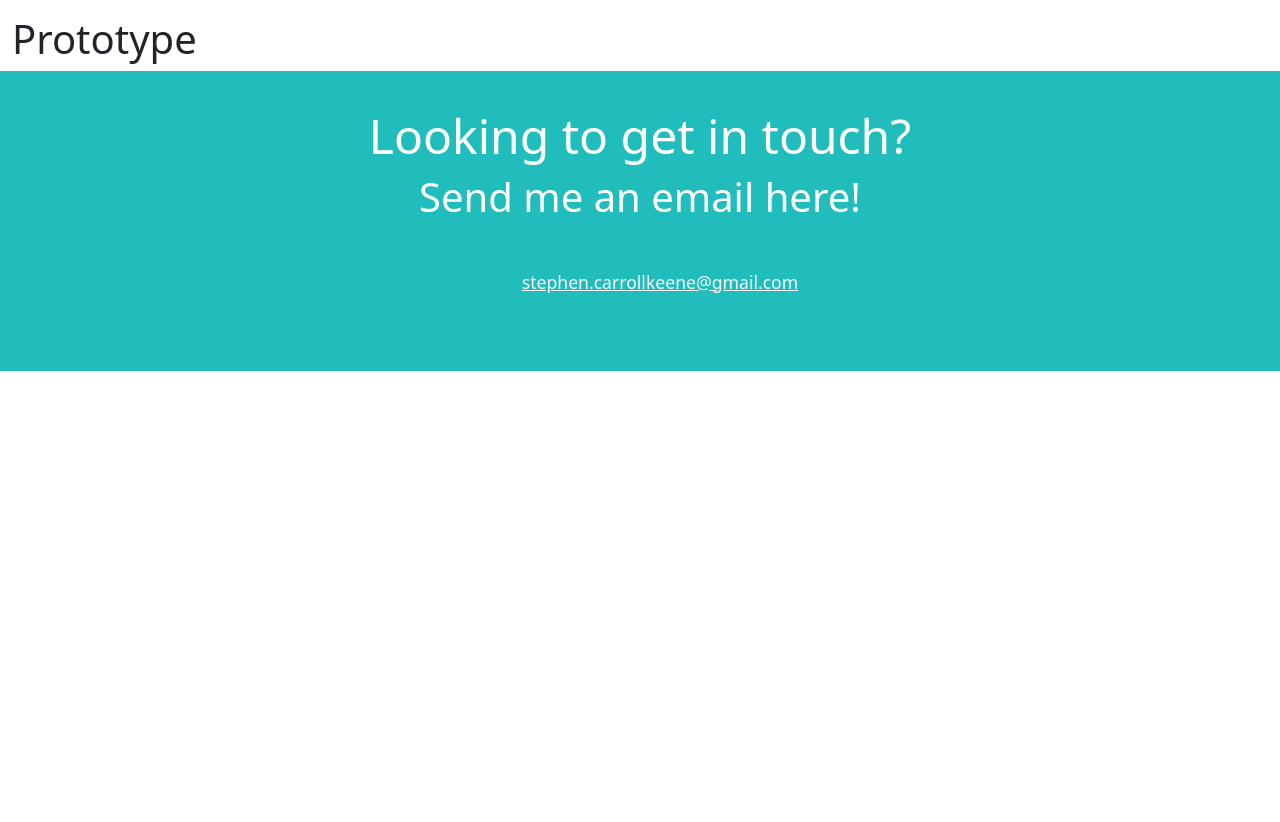
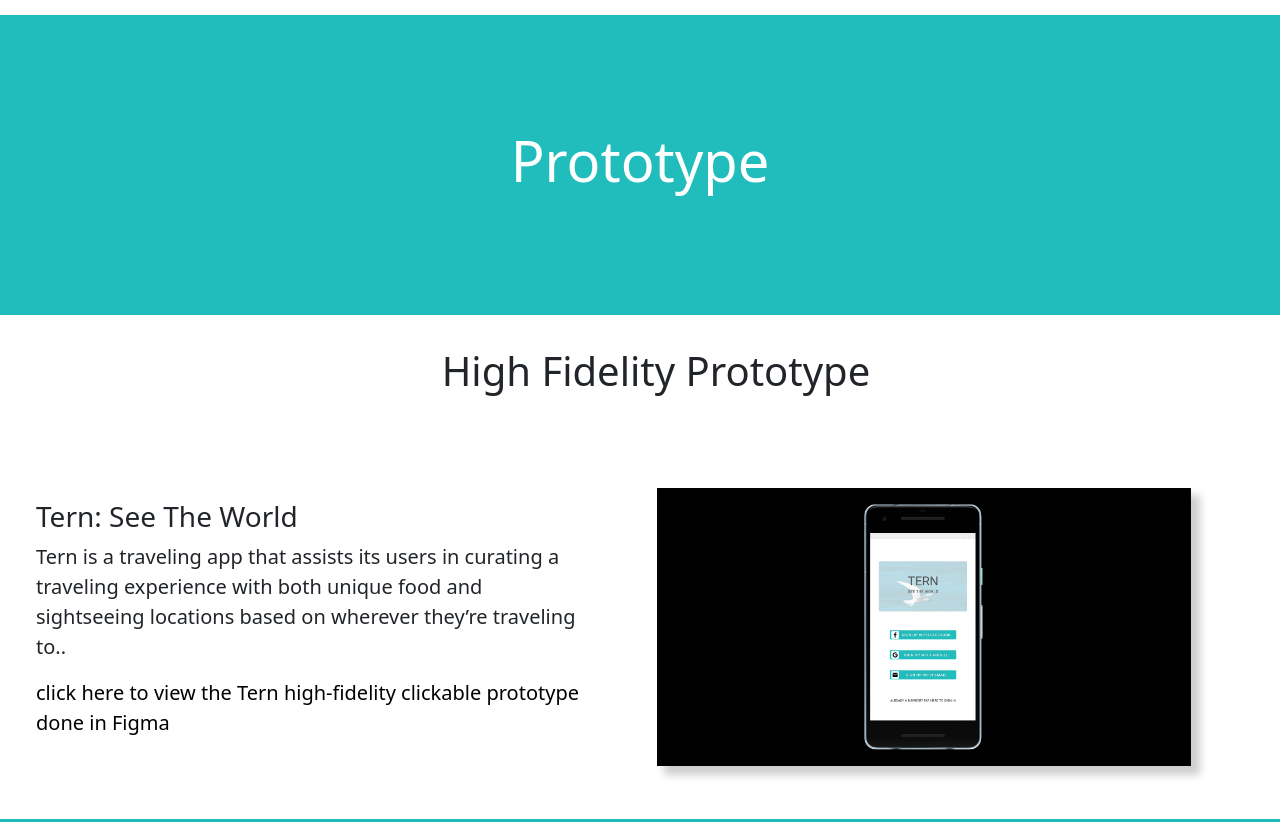
Before and after one commit to SCarrollKeene/unwind_case_study, a plain HTML site: page index.html in a window 1280 px wide. Shown: the part 8083-8905 px from the top of the page. Before the commit the page ends 8454 px from the top, so only its background shows below. Drawn offline with nearby package versions, Linux system fonts and the light colour scheme.

Commit message:
added and styled the tern high-fidelity section in the prototype section

```diff
--- a/css/style.css
+++ b/css/style.css
@@ -150,6 +150,27 @@ body * {
     margin: 35px auto;
 }
 
+.protoContainer {
+    display: flex;
+    flex-direction: column;
+    text-align: center;
+    justify-content: center;
+    background-color: #21BDBD;
+    color: white;
+    height: 300px;
+    max-width: 100%;
+}
+
+.ternLink a {
+    text-decoration: none;
+    color: black;
+}
+
+.ternLink a:hover {
+    color: #188484;
+    text-decoration: underline;
+}
+
 .footerContainer {
     display: flex;
     flex-direction: column;
--- a/index.html
+++ b/index.html
@@ -239,13 +239,35 @@
             </div>
 
         </div>
-
     </section>
 
     <!-- The Prototype -->
     <section class="container-fluid">
         <div class="row">
-            <h1>Prototype</h1>
+          <div class="protoContainer">
+            <h1 class="display-4">Prototype</h1>
+          </div>
+        </div>
+
+        <div class="row">
+          <div class="protoCopy">
+            <h1>High Fidelity Prototype</h1>
+          </div>
+
+          <div class="row">
+            <div class="container travelContainer">
+              <div class="container">
+                <h3>Tern: See The World</h3>
+                <p class="lead">Tern is a traveling app that assists its users in curating a traveling experience with both unique food and sightseeing locations based on wherever they’re traveling to..</p>
+                <p class="lead ternLink"><a href="https://www.figma.com/proto/RNcmtjOJVtpbQDlhksHFIp/Tern-Mobile-App?page-id=0%3A1&node-id=13%3A13&viewport=261%2C48%2C0.15&scaling=scale-down&starting-point-node-id=13%3A13" target="_blank" rel="noopener"><strong>click here</strong> to view the Tern high-fidelity clickable prototype done in Figma</a></p>
+              </div>
+
+              <div class="container travelImgContainer">
+                <img src="./images/tern-high-fidelity.jpg" alt="Travel Survey" class="travelImg">
+              </div>
+            </div>
+          </div>
+
         </div>
     </section>
 
```
Also changed, not shown: images/tern-high-fidelity.jpg (added).
